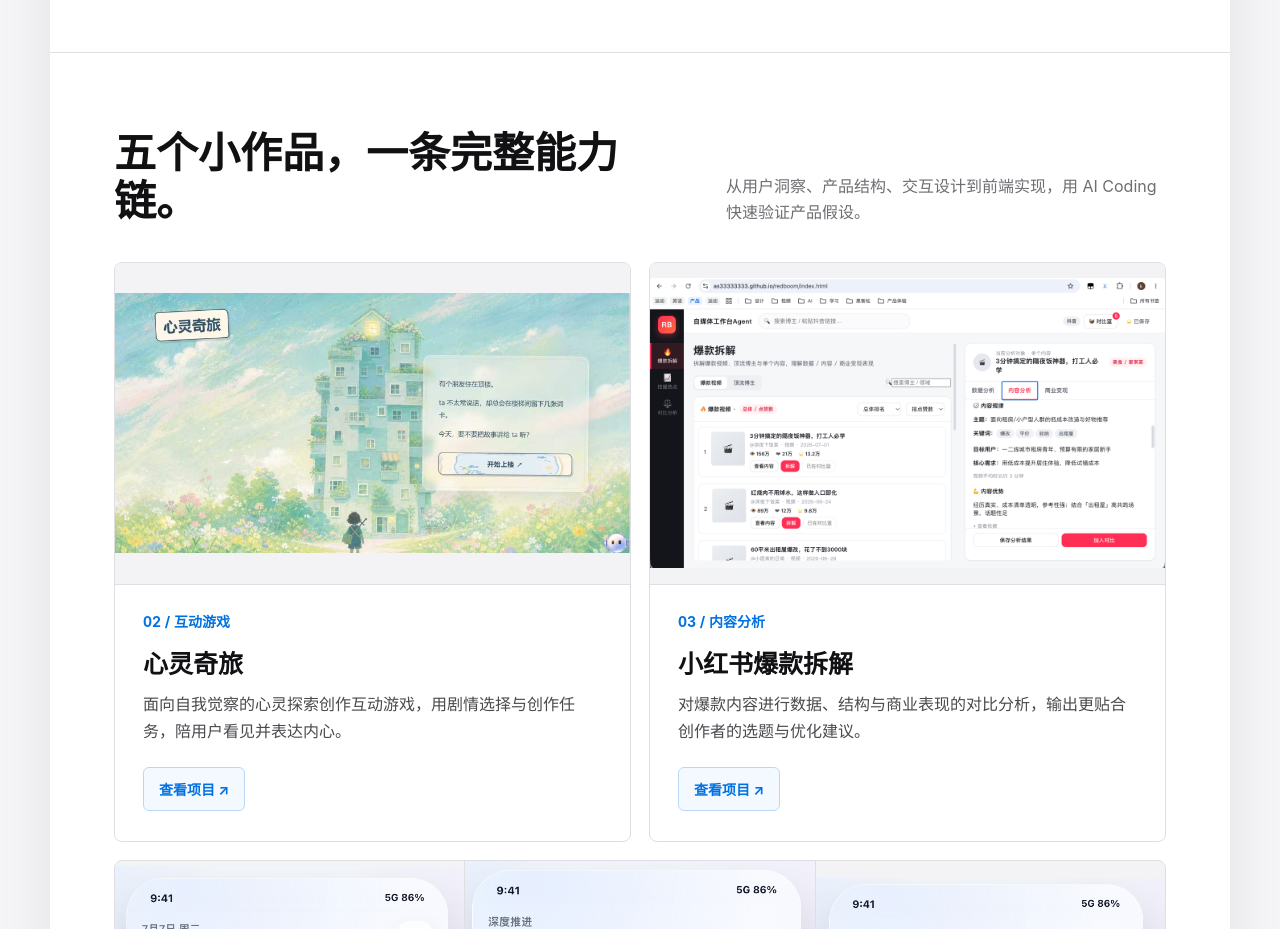
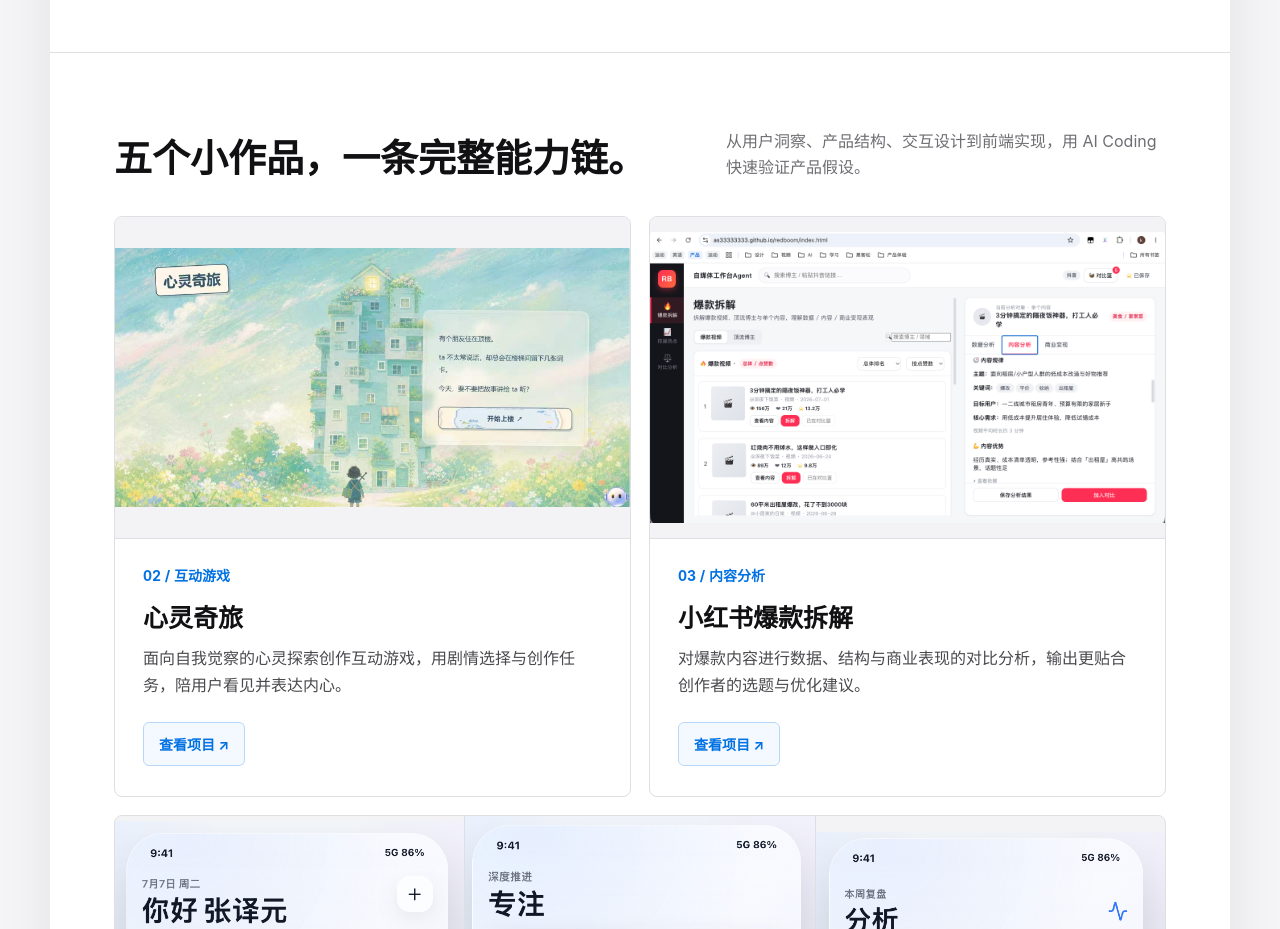
Before and after one commit to as33333333/as33333333.github.io, a plain HTML site: page index.html in a window 1280 px wide. Shown: the part 1820-2749 px from the top of the page. Drawn offline with Linux system fonts and the light colour scheme.

Commit message:
Keep capability heading on one line

```diff
--- a/index.html
+++ b/index.html
@@ -215,6 +215,12 @@
       margin: 0;
       font-size: 42px;
       line-height: 1.15;
+    }
+
+    .capability-title {
+      flex-shrink: 0;
+      font-size: 38px;
+      white-space: nowrap;
     }
 
     .section-head p {
@@ -481,6 +487,7 @@
       .section-head { display: block; }
       .section-head p { margin-top: 16px; }
       h2 { font-size: 34px; }
+      .capability-title { font-size: 22px; }
       .feature-grid, .press { grid-template-columns: 1fr; }
       .feature-copy { border-top: 1px solid var(--line); border-left: 0; }
       .project-grid { grid-template-columns: 1fr; }
@@ -561,7 +568,7 @@
 
     <section class="section">
       <div class="section-head">
-        <h2>五个小作品，一条完整能力链。</h2>
+        <h2 class="capability-title">五个小作品，一条完整能力链。</h2>
         <p>从用户洞察、产品结构、交互设计到前端实现，用 AI Coding 快速验证产品假设。</p>
       </div>
 
```
